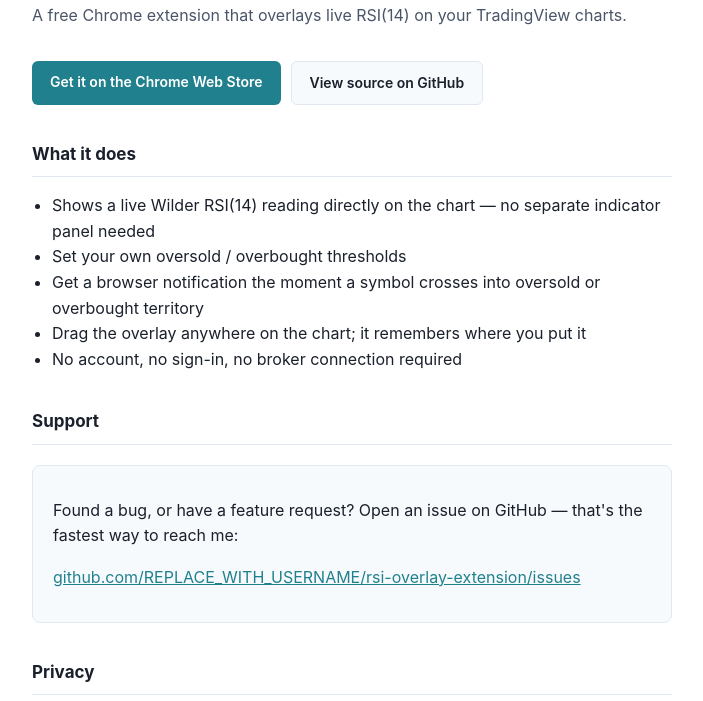
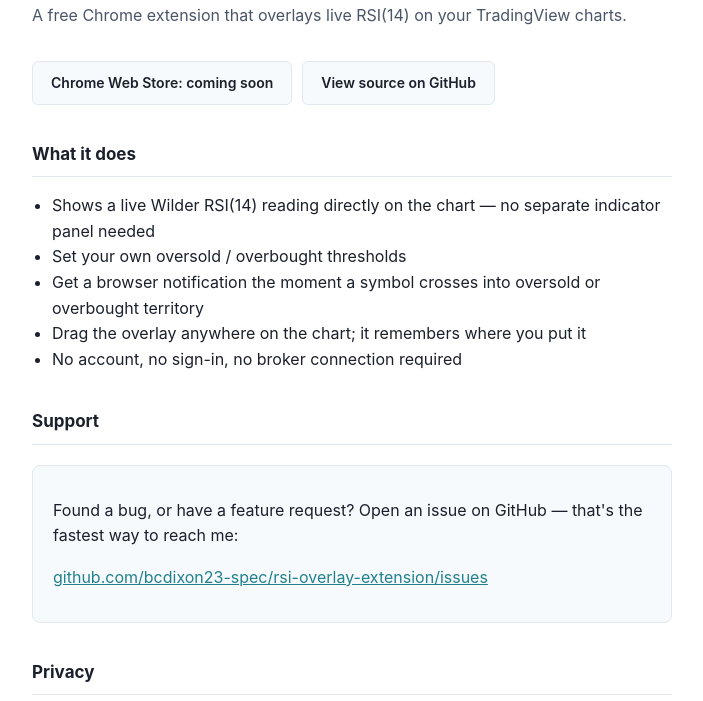
Before and after one commit to bcdixon23-spec/rsi-overlay-extension, a browser extension: page docs/index.html in a window 1280 px wide. Shown: the part 99-800 px from the top of the page, without its empty margins (288-991 px from the left). Drawn offline with Linux system fonts and the light colour scheme.

Commit message:
Fill in GitHub username in docs and README

```diff
--- a/docs/index.html
+++ b/docs/index.html
@@ -16,8 +16,8 @@
       <p class="tagline">A free Chrome extension that overlays live RSI(14) on your TradingView charts.</p>
 
       <div class="cta-row">
-        <a class="btn btn-primary" href="https://chromewebstore.google.com/detail/REPLACE_WITH_STORE_ID">Get it on the Chrome Web Store</a>
-        <a class="btn btn-secondary" href="https://github.com/REPLACE_WITH_USERNAME/rsi-overlay-extension">View source on GitHub</a>
+        <span class="btn btn-secondary" title="Pending Chrome Web Store review">Chrome Web Store: coming soon</span>
+        <a class="btn btn-secondary" href="https://github.com/bcdixon23-spec/rsi-overlay-extension">View source on GitHub</a>
       </div>
 
       <h2>What it does</h2>
@@ -32,7 +32,7 @@
       <h2>Support</h2>
       <div class="card">
         <p>Found a bug, or have a feature request? Open an issue on GitHub — that's the fastest way to reach me:</p>
-        <p><a href="https://github.com/REPLACE_WITH_USERNAME/rsi-overlay-extension/issues">github.com/REPLACE_WITH_USERNAME/rsi-overlay-extension/issues</a></p>
+        <p><a href="https://github.com/bcdixon23-spec/rsi-overlay-extension/issues">github.com/bcdixon23-spec/rsi-overlay-extension/issues</a></p>
       </div>
 
       <h2>Privacy</h2>
```
Also changed, not shown: docs/privacy.html (+1 -1 lines), README.md.
